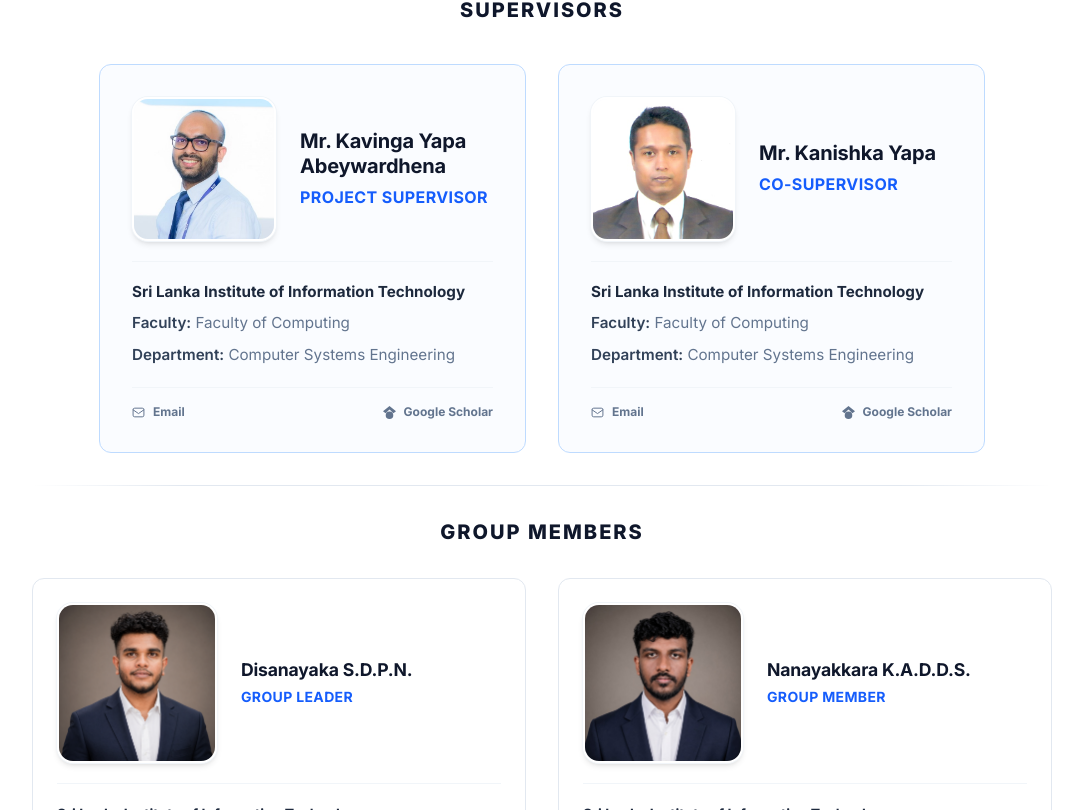
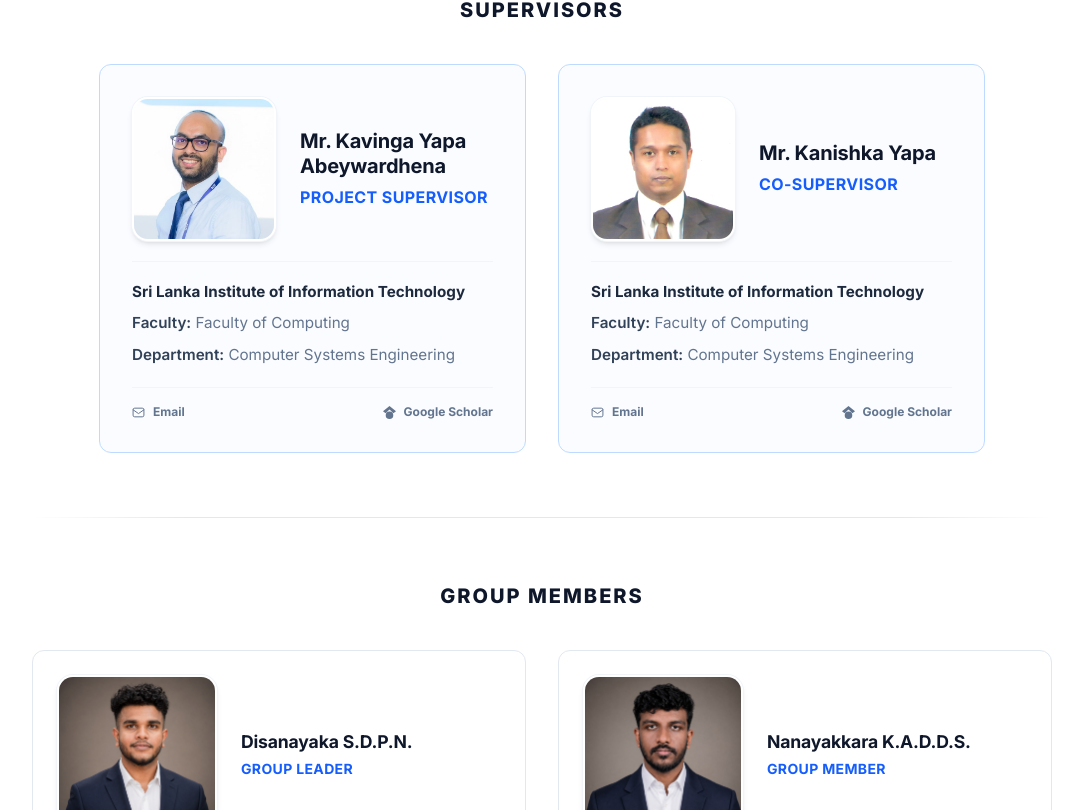
Before and after one commit to justdsn/RPWebsite, a React (Vite) app: page /about in a window 1280 px wide. Shown: the part 560-1370 px from the top of the page, without its empty margins (98-1181 px from the left). Built offline with nearby package versions, Linux system fonts and the light colour scheme.

Commit message:
Add more space between supervisors and group members section

```diff
--- a/src/pages/About.tsx
+++ b/src/pages/About.tsx
@@ -169,7 +169,7 @@ export default function About() {
           </h2>
           <ul
             role="list"
-            className="flex flex-wrap justify-center gap-8 mb-8"
+            className="flex flex-wrap justify-center gap-8 mb-16"
           >
             {supervisors.map((sv) => (
               <li key={sv.id} className="w-full md:w-[calc(50%-2rem)] lg:w-[calc(45%-2rem)] max-w-xl">
@@ -189,12 +189,12 @@ export default function About() {
             ))}
           </ul>
 
-          <div className="divider mb-8" />
+          <div className="divider mb-16" />
 
           {/* Group Members */}
           <h2
             id="team-heading"
-            className="text-xl font-extrabold text-slate-900 uppercase tracking-widest mb-8 text-center"
+            className="text-xl font-extrabold text-slate-900 uppercase tracking-widest mb-10 text-center"
           >
             Group Members
           </h2>
```
